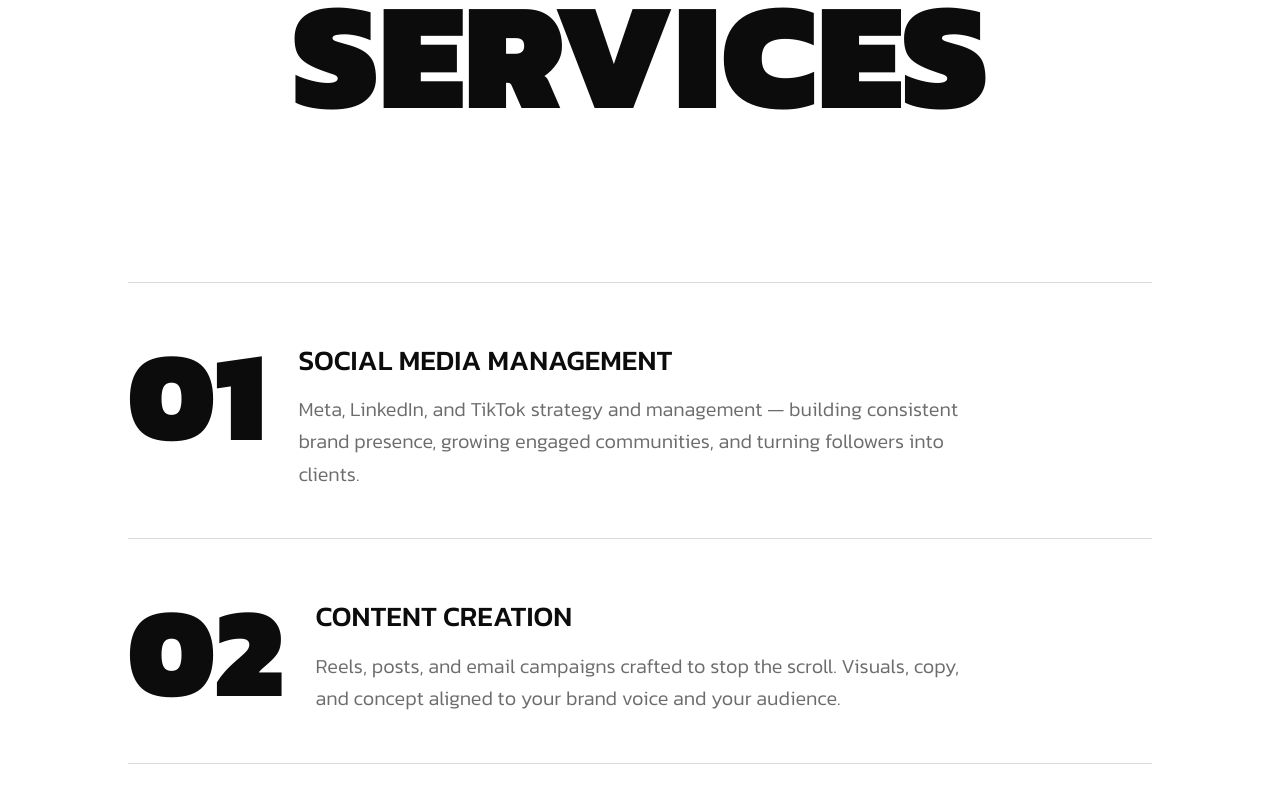
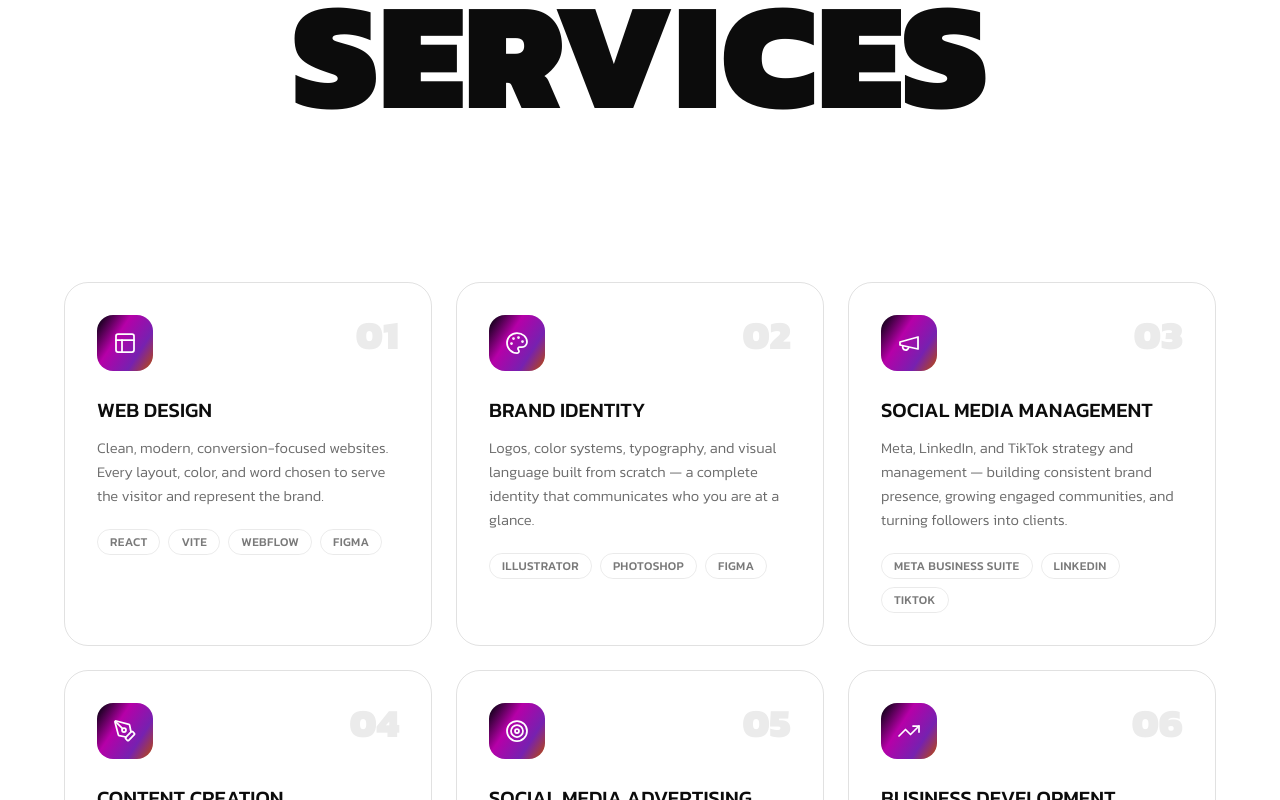
Before and after one commit to xanorchid-svg/xan-agency, a React (Vite) app: page / in a window 1280 px wide. Shown: the part 2660-3460 px from the top of the page. Built offline with nearby package versions, Linux system fonts and the light colour scheme.

Commit message:
reorder services (Web Design first), redesign services section with icons, skill tags, hover motion

```diff
--- a/src/App.tsx
+++ b/src/App.tsx
@@ -1,6 +1,7 @@
 import { useEffect, useRef, useState } from 'react';
 import { Link } from 'react-router-dom';
 import { motion, useScroll, useTransform, AnimatePresence, MotionValue } from 'framer-motion';
+import { Layout, Megaphone, PenTool, Palette, TrendingUp, Target, type LucideIcon } from 'lucide-react';
 import wildchildVideo from './assets/wildchild.mp4';
 import powerbagelsVideo from './assets/powerbagels.mp4';
 import xanaduHero from './assets/xanadu-hero.png';
@@ -141,14 +142,97 @@ function MarqueeSection() {
 }
 
 // ─── Services ─────────────────────────────────────────────────────────────────
-const SERVICES = [
-  { num: '01', name: 'Social Media Management', desc: 'Meta, LinkedIn, and TikTok strategy and management — building consistent brand presence, growing engaged communities, and turning followers into clients.' },
-  { num: '02', name: 'Content Creation', desc: 'Reels, posts, and email campaigns crafted to stop the scroll. Visuals, copy, and concept aligned to your brand voice and your audience.' },
-  { num: '03', name: 'Brand Identity', desc: 'Logos, color systems, typography, and visual language built from scratch — a complete identity that communicates who you are at a glance.' },
-  { num: '04', name: 'Web Design', desc: 'Clean, modern, conversion-focused websites. Every layout, color, and word chosen to serve the visitor and represent the brand.' },
-  { num: '05', name: 'Business Development', desc: 'Business and marketing strategy, A/B testing, and implementation — turning good ideas into measurable, lasting results.' },
-  { num: '06', name: 'Social Media Advertising', desc: 'Google, Meta, and LinkedIn ad campaigns designed to reach the right people, drive real traffic, and convert at every stage of the funnel.' },
+interface ServiceItem {
+  num: string;
+  name: string;
+  desc: string;
+  icon: LucideIcon;
+  skills: string[];
+}
+
+const SERVICES: ServiceItem[] = [
+  {
+    num: '01',
+    name: 'Web Design',
+    desc: 'Clean, modern, conversion-focused websites. Every layout, color, and word chosen to serve the visitor and represent the brand.',
+    icon: Layout,
+    skills: ['React', 'Vite', 'Webflow', 'Figma'],
+  },
+  {
+    num: '02',
+    name: 'Brand Identity',
+    desc: 'Logos, color systems, typography, and visual language built from scratch — a complete identity that communicates who you are at a glance.',
+    icon: Palette,
+    skills: ['Illustrator', 'Photoshop', 'Figma'],
+  },
+  {
+    num: '03',
+    name: 'Social Media Management',
+    desc: 'Meta, LinkedIn, and TikTok strategy and management — building consistent brand presence, growing engaged communities, and turning followers into clients.',
+    icon: Megaphone,
+    skills: ['Meta Business Suite', 'LinkedIn', 'TikTok'],
+  },
+  {
+    num: '04',
+    name: 'Content Creation',
+    desc: 'Reels, posts, and email campaigns crafted to stop the scroll. Visuals, copy, and concept aligned to your brand voice and your audience.',
+    icon: PenTool,
+    skills: ['Premiere Pro', 'Canva', 'CapCut'],
+  },
+  {
+    num: '05',
+    name: 'Social Media Advertising',
+    desc: 'Google, Meta, and LinkedIn ad campaigns designed to reach the right people, drive real traffic, and convert at every stage of the funnel.',
+    icon: Target,
+    skills: ['Meta Ads Manager', 'Google Ads', 'A/B Testing'],
+  },
+  {
+    num: '06',
+    name: 'Business Development',
+    desc: 'Business and marketing strategy, A/B testing, and implementation — turning good ideas into measurable, lasting results.',
+    icon: TrendingUp,
+    skills: ['Strategy', 'Analytics', 'Growth Planning'],
+  },
 ];
+
+function ServiceCard({ service, index }: { service: ServiceItem; index: number }) {
+  const Icon = service.icon;
+  return (
+    <FadeIn delay={index * 0.08} y={30}>
+      <motion.div
+        whileHover={{ y: -8 }}
+        transition={{ type: 'spring', stiffness: 300, damping: 20 }}
+        className="group relative rounded-3xl p-7 sm:p-8 h-full overflow-hidden cursor-default"
+        style={{ border: '1px solid rgba(12,12,12,0.12)' }}>
+        <motion.div
+          className="absolute inset-0 opacity-0 group-hover:opacity-100"
+          style={{ background: 'linear-gradient(135deg, rgba(182,0,168,0.06) 0%, rgba(190,76,0,0.06) 100%)' }}
+          transition={{ duration: 0.3 }}
+        />
+        <div className="relative flex items-start justify-between mb-6">
+          <motion.div
+            whileHover={{ rotate: -8, scale: 1.08 }}
+            transition={{ type: 'spring', stiffness: 400, damping: 15 }}
+            className="w-14 h-14 rounded-2xl flex items-center justify-center flex-shrink-0"
+            style={{ background: 'linear-gradient(123deg, #18011F 7%, #B600A8 37%, #7621B0 72%, #BE4C00 100%)' }}>
+            <Icon className="w-6 h-6 text-white" strokeWidth={1.75} />
+          </motion.div>
+          <span className="font-black leading-none" style={{ fontSize: '2.5rem', color: '#0c0c0c', opacity: 0.08 }}>{service.num}</span>
+        </div>
+        <h3 className="relative font-medium uppercase mb-3" style={{ fontSize: 'clamp(1rem, 1.6vw, 1.35rem)', color: '#0c0c0c' }}>{service.name}</h3>
+        <p className="relative font-light leading-relaxed mb-5" style={{ fontSize: '0.92rem', color: '#0c0c0c', opacity: 0.6 }}>{service.desc}</p>
+        <div className="relative flex flex-wrap gap-2">
+          {service.skills.map((skill) => (
+            <span key={skill} className="text-xs uppercase tracking-wide px-3 py-1 rounded-full font-medium"
+              style={{ color: '#0c0c0c', opacity: 0.55, border: '1px solid rgba(12,12,12,0.15)' }}>
+              {skill}
+            </span>
+          ))}
+        </div>
+      </motion.div>
+    </FadeIn>
+  );
+}
 
 // ─── Testimonials ─────────────────────────────────────────────────────────────
 const TESTIMONIALS = [
@@ -335,18 +419,9 @@ export default function App() {
         <FadeIn delay={0} y={30}>
           <h2 className="font-black uppercase text-center mb-16 sm:mb-20 md:mb-28" style={{ fontSize: 'clamp(3rem, 12vw, 160px)', color: '#0c0c0c' }}>Services</h2>
         </FadeIn>
-        <div className="max-w-5xl mx-auto">
+        <div className="max-w-6xl mx-auto grid sm:grid-cols-2 lg:grid-cols-3 gap-5 sm:gap-6">
           {SERVICES.map((svc, i) => (
-            <FadeIn key={svc.num} delay={i * 0.1} y={20}>
-              <div className="flex items-start gap-4 sm:gap-6 md:gap-8 py-8 sm:py-10 md:py-12"
-                style={{ borderTop: i === 0 ? '1px solid rgba(12,12,12,0.15)' : undefined, borderBottom: '1px solid rgba(12,12,12,0.15)' }}>
-                <span className="font-black leading-none flex-shrink-0" style={{ fontSize: 'clamp(3rem, 10vw, 140px)', color: '#0c0c0c' }}>{svc.num}</span>
-                <div className="pt-2">
-                  <h3 className="font-medium uppercase mb-3" style={{ fontSize: 'clamp(1rem, 2.2vw, 2.1rem)', color: '#0c0c0c' }}>{svc.name}</h3>
-                  <p className="font-light leading-relaxed max-w-2xl" style={{ fontSize: 'clamp(0.85rem, 1.6vw, 1.25rem)', color: '#0c0c0c', opacity: 0.6 }}>{svc.desc}</p>
-                </div>
-              </div>
-            </FadeIn>
+            <ServiceCard key={svc.num} service={svc} index={i} />
           ))}
         </div>
       </section>
```
